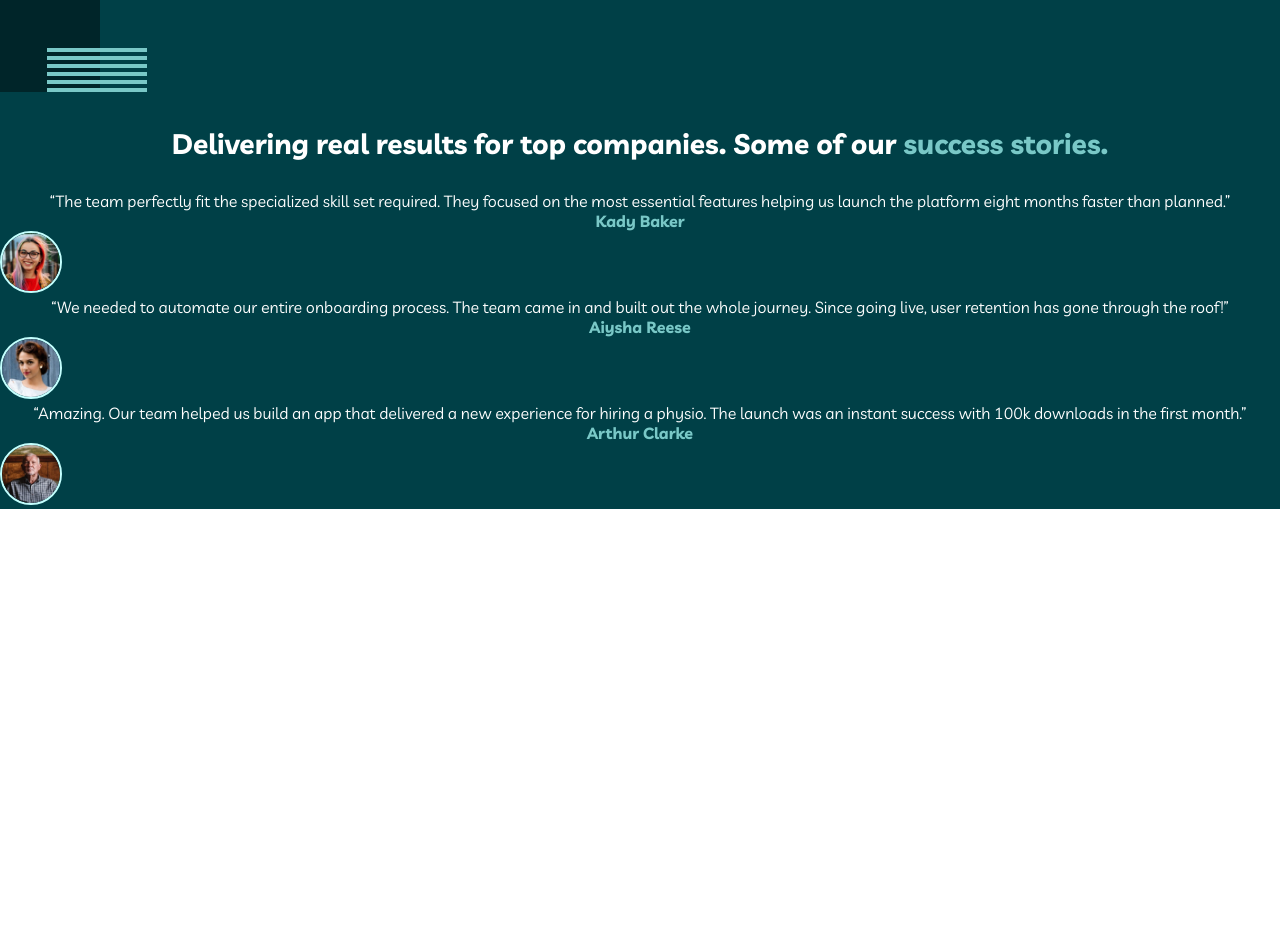
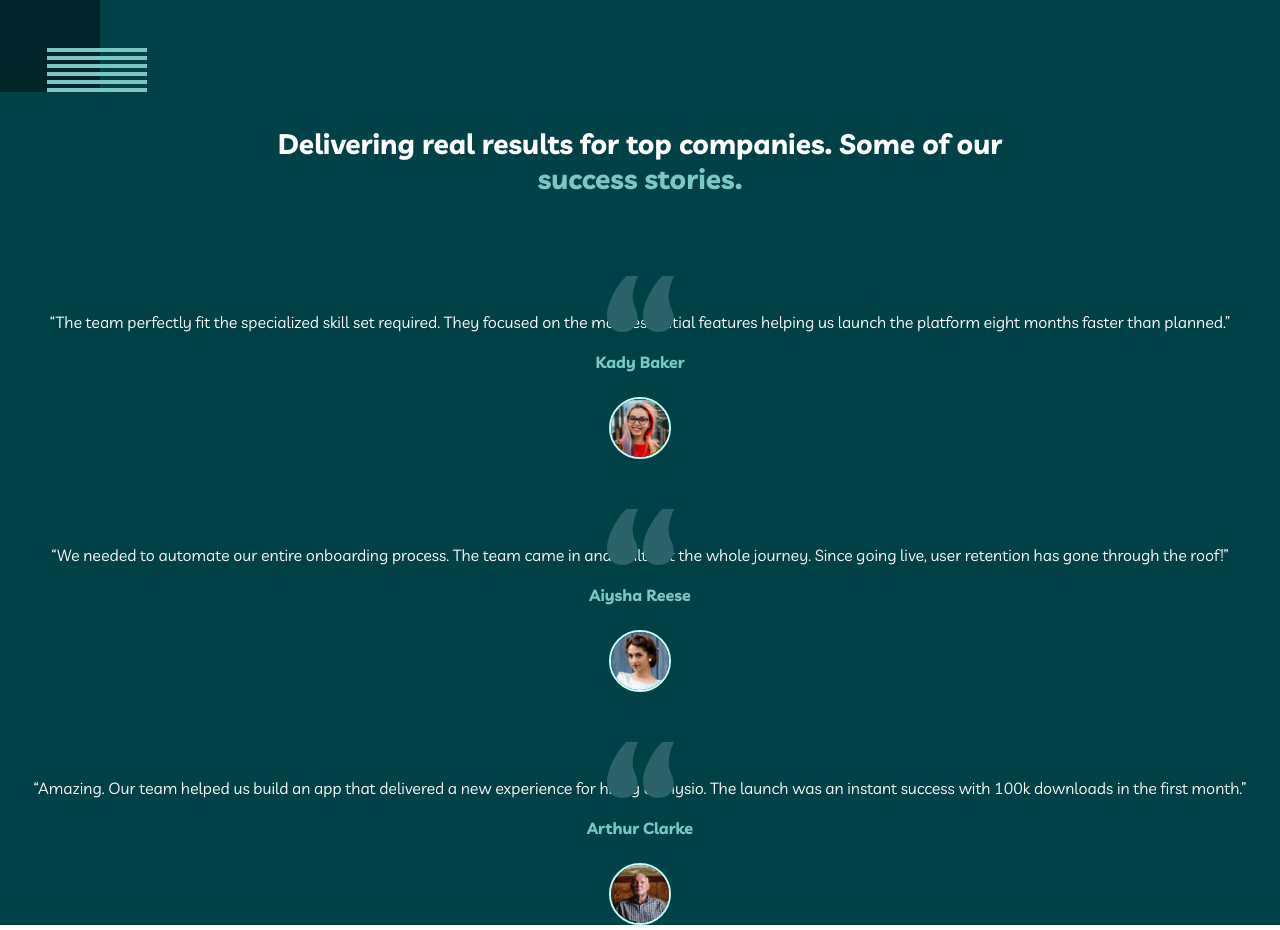
Before and after one commit to data-sets/multi-page, a React (Create React App) app: page / in a window 1280 px wide. Shown: the part 1220-2150 px from the top of the page. Before the commit the page ends 1729 px from the top, so only its background shows below. Built offline with nearby package versions, Linux system fonts and the light colour scheme.

Commit message:
Fixed testimonial section

```diff
--- a/src/assets/modules/Testimonial.js
+++ b/src/assets/modules/Testimonial.js
@@ -3,6 +3,7 @@ import shape from "../images/bg-pattern-home-4-about-3.svg";
 import avatar from "../images/avatar-kady.jpg";
 import avatar1 from "../images/avatar-aiysha.jpg";
 import avatar2 from "../images/avatar-arthur.jpg";
+import quote from "../images/icon-quotes.svg";
 
 export default class Testimonial extends Component {
   render() {
@@ -12,38 +13,41 @@ export default class Testimonial extends Component {
           <img className="testimonial__shape" src={shape} alt="shape" />
           <h2>
             Delivering real results for top companies. Some of our
-            <blockqoute> success stories.</blockqoute>
+            <blockquote> success stories.</blockquote>
           </h2>
 
           <div className="testimonial__cards">
             <div>
+              <img className="testimonial__quote" src={quote} alt="Quote" />
               <p>
                 “The team perfectly fit the specialized skill set required. They
                 focused on the most essential features helping us launch the
                 platform eight months faster than planned.”
               </p>
               <h4>Kady Baker</h4>
-              <img class="testimonial__avatar" src={avatar} alt="Kady" />
+              <img className="testimonial__avatar" src={avatar} alt="Kady" />
             </div>
 
             <div>
+              <img className="testimonial__quote" src={quote} alt="Quote" />
               <p>
                 “We needed to automate our entire onboarding process. The team
                 came in and built out the whole journey. Since going live, user
                 retention has gone through the roof!”
               </p>
               <h4>Aiysha Reese</h4>
-              <img class="testimonial__avatar" src={avatar1} alt="Aiysha" />
+              <img className="testimonial__avatar" src={avatar1} alt="Aiysha" />
             </div>
 
             <div>
+              <img className="testimonial__quote" src={quote} alt="Quote" />
               <p>
                 “Amazing. Our team helped us build an app that delivered a new
                 experience for hiring a physio. The launch was an instant
                 success with 100k downloads in the first month.”
               </p>
               <h4>Arthur Clarke</h4>
-              <img class="testimonial__avatar" src={avatar2} alt="Arthur" />
+              <img className="testimonial__avatar" src={avatar2} alt="Arthur" />
             </div>
           </div>
         </section>
--- a/src/scss/globals/_main.scss
+++ b/src/scss/globals/_main.scss
@@ -125,9 +125,17 @@ h2 {
 
 .testimonial {
   background: v.$deep-jungle-green;
+
   &__shape {
     width: 147px;
     height: 100px;
+  }
+  &__quote {
+    display: block;
+    position: relative;
+    top: 20px;
+    z-index: 1;
+    margin: 30px auto 0 auto;
   }
   h2 {
     background: inherit;
@@ -136,7 +144,7 @@ h2 {
     font-weight: bold;
     padding: 30px 20px;
   }
-  blockqoute {
+  blockquote {
     color: v.$rapture-blue;
   }
   p,
@@ -148,11 +156,22 @@ h2 {
   h4 {
     color: v.$rapture-blue;
   }
+  p {
+    padding: 0 20px;
+    z-index: 9999;
+  }
+  &__cards {
+    h4 {
+      padding: 20px 0;
+    }
+  }
   &__avatar {
+    display: block;
     width: 62px;
     height: 62px;
     border-radius: 50%;
     border: 2px solid #c4fffe;
+    margin: 5px auto;
   }
 }
 // @include breakpoint(large) {
```
Also changed, not shown: src/dist/style.css, 1 other file (tests, documents, lock files or other folders).
